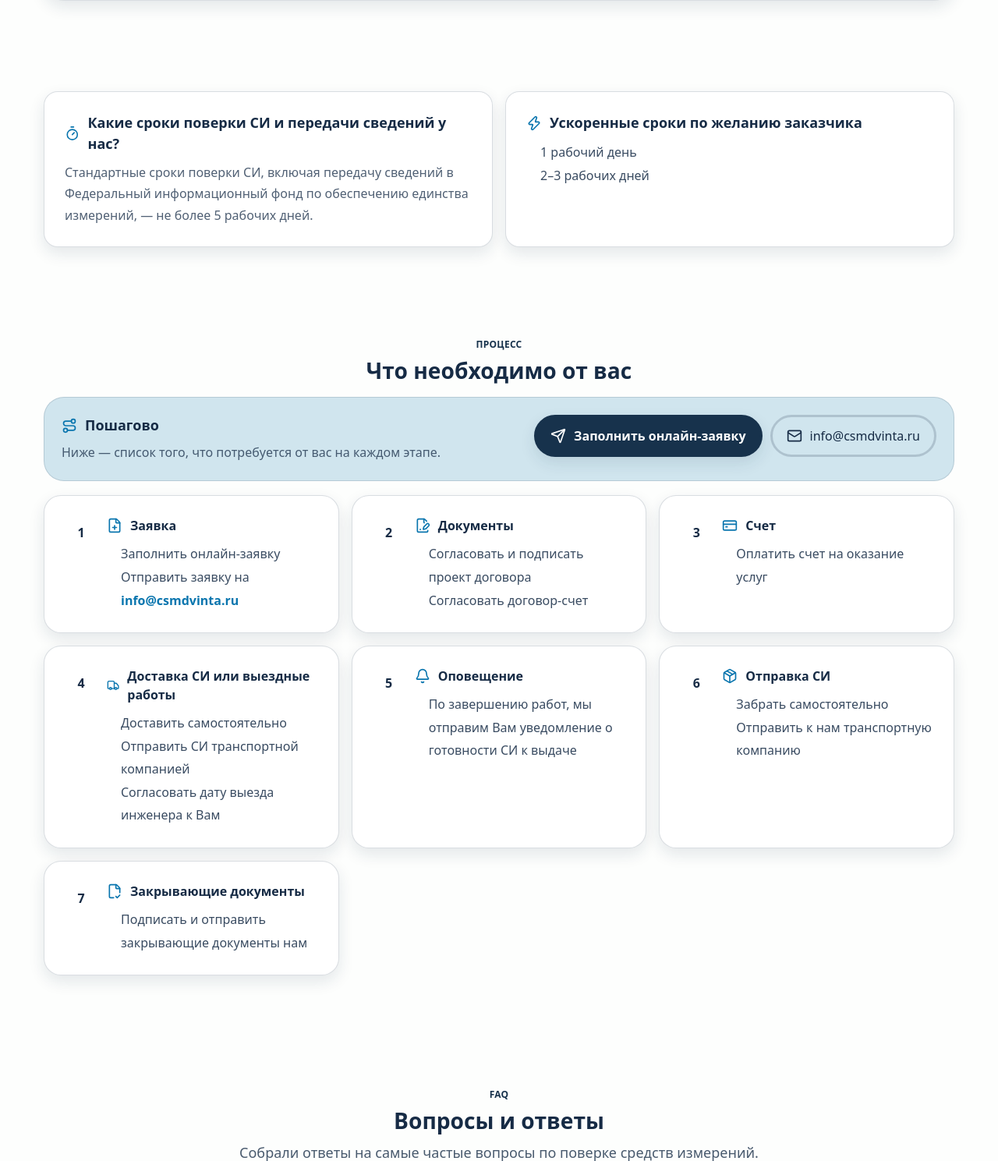
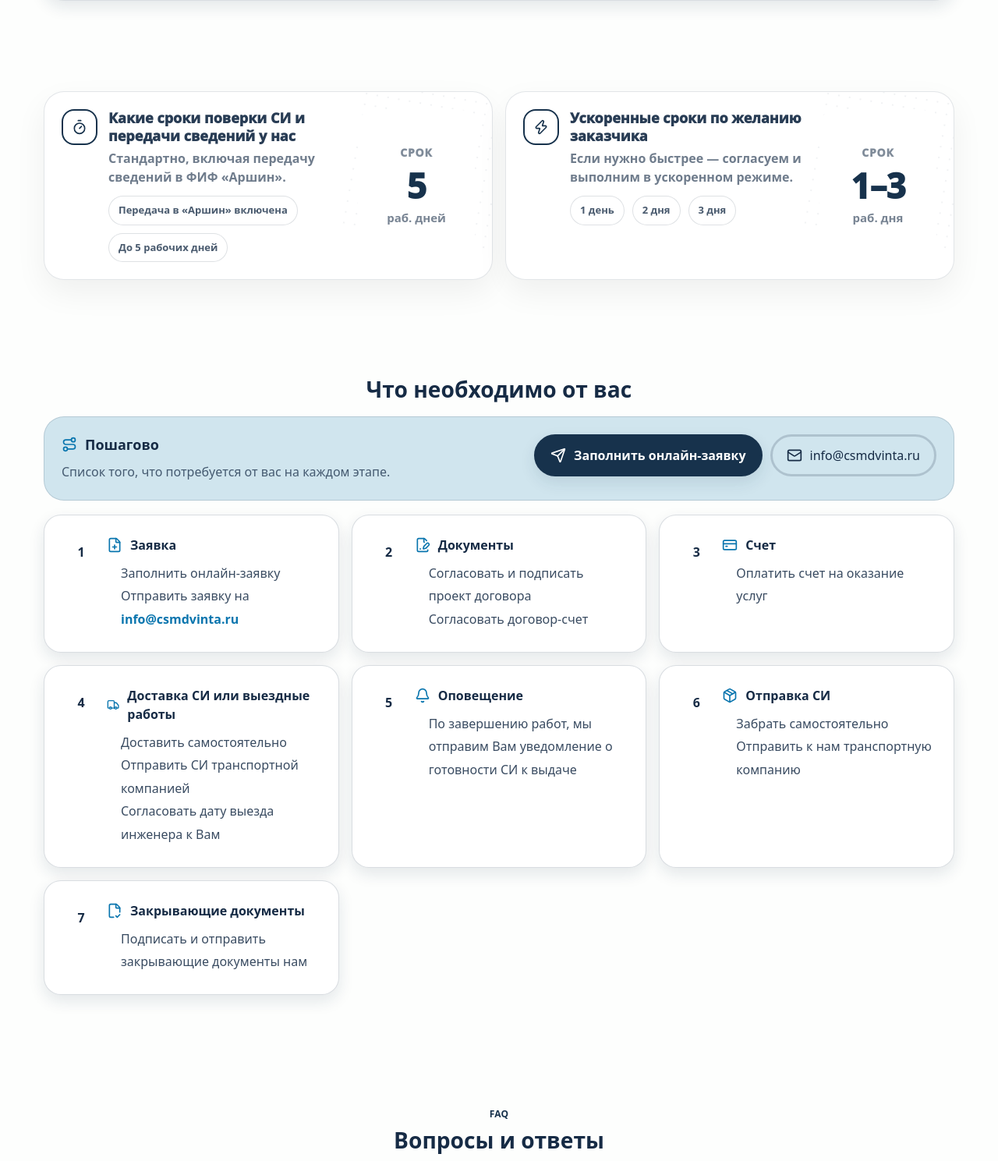
Before and after one commit to plag1atv/Dvinta-group-site, a Flask app: page /metrology/verification in a window 1280 px wide. Shown: the part 1120-2609 px from the top of the page at 78% size. Run offline with Flask 3, Linux system fonts and the light colour scheme.

Commit message:
25 global change

```diff
--- a/app/static/css/theme.css
+++ b/app/static/css/theme.css
@@ -587,3 +587,166 @@ body.has-mountain footer{
   margin-top:2px;
   color: var(--c-400);
 }
+
+/* TIMELINES (white premium cards with right-side pill) */
+.tline{
+  position: relative;
+  overflow: hidden;
+
+  display: grid;
+  grid-template-columns: 1fr 150px;
+  gap: 18px;
+
+  padding: 22px;
+  border-radius: 26px;
+
+  background: #fff;
+  border: 1px solid rgba(var(--ink-rgb), .12);
+  box-shadow: 0 16px 40px rgba(0,0,0,.06);
+}
+
+.tline-main{
+  display:flex;
+  gap: 14px;
+  align-items:flex-start;
+  position: relative;
+  z-index: 1;
+}
+
+.tline-ico{
+  width: 46px;
+  height: 46px;
+  border-radius: 16px;
+
+  display:flex;
+  align-items:center;
+  justify-content:center;
+
+  background:#fff;
+  border: 2px solid #17324C;
+  color: #17324C;
+  flex: 0 0 auto;
+}
+
+.tline-title{
+  font-weight: 950;
+  font-size: 18px;
+  line-height: 1.25;
+  color: rgba(var(--ink-rgb), .92);
+}
+
+.tline-sub{
+  margin-top: 6px;
+  font-weight: 750;
+  line-height: 1.5;
+  color: rgba(var(--ink-rgb), .62);
+  max-width: 62ch;
+}
+
+.tline-tags{
+  margin-top: 12px;
+  display:flex;
+  flex-wrap:wrap;
+  gap: 10px;
+}
+
+.tline-tag{
+  padding: 8px 12px;
+  border-radius: 999px;
+
+  background:#fff;
+  border: 1px solid rgba(var(--ink-rgb), .14);
+  color: rgba(var(--ink-rgb), .78);
+
+  font-weight: 900;
+  font-size: 13px;
+}
+
+.tline-tag-soft{
+  border-color: rgba(23,50,76,.22);
+  background: rgba(23,50,76,.06);
+  color: #17324C;
+}
+
+/* right side pill */
+.tline-side{
+  position: relative;
+  z-index: 1;
+
+  border-radius: 22px;
+  padding: 14px 12px;
+
+  background: #fff;
+  border: none; /* <-- убрали рамки */
+
+  display:flex;
+  flex-direction:column;
+  justify-content:center;
+  align-items:center;
+  text-align:center;
+}
+
+/* .tline-side-strong больше не нужен — удалить */
+
+.tline-side-strong{
+  border-color: #17324C;
+}
+
+.tline-side-top{
+  font-weight: 950;
+  font-size: 14px;       /* больше */
+  letter-spacing: .06em;
+  text-transform: uppercase;
+  color: rgba(var(--ink-rgb), .55);
+}
+
+.tline-side-num{
+  margin-top: 10px;
+  font-weight: 980;
+  font-size: 44px;       /* больше */
+  line-height: 1;
+  letter-spacing: -0.02em;
+  color: #17324C;
+}
+
+.tline-side-unit{
+  margin-top: 8px;
+  font-weight: 900;
+  font-size: 15px;       /* больше */
+  color: rgba(var(--ink-rgb), .58);
+}
+
+/* subtle dot pattern */
+.tline-pattern{
+  position:absolute;
+  right: -40px;
+  top: -30px;
+  width: 220px;
+  height: 220px;
+  opacity: .28;
+  background-image:
+    radial-gradient(rgba(23,50,76,.22) 1.2px, transparent 1.2px);
+  background-size: 14px 14px;
+  transform: rotate(10deg);
+  pointer-events:none;
+}
+
+/* responsive */
+@media (max-width: 720px){
+  .tline{
+    grid-template-columns: 1fr;
+  }
+  .tline-side{
+    align-items:flex-start;
+    text-align:left;
+    flex-direction:row;
+    gap: 12px;
+    justify-content:flex-start;
+  }
+  .tline-side-num{
+    margin-top: 0;
+  }
+  .tline-side-top{
+    display:none;
+  }
+}
--- a/app/templates/metrology_verification.html
+++ b/app/templates/metrology_verification.html
@@ -102,31 +102,71 @@
   </div>
 </section>
 
+
 <!-- TIMELINES -->
 <section class="section-sm">
   <div class="container">
     <div class="grid gap-4 lg:grid-cols-2 reveal">
-      <div class="card card-pad hover-lift">
-        <div style="display:flex; align-items:center; gap:10px;">
-          <i data-lucide="timer" class="w-5 h-5" style="color: var(--c-400);"></i>
-          <div style="font-weight:900; font-size:18px;">Какие сроки поверки СИ и передачи сведений у нас?</div>
+
+      <!-- card 1 -->
+      <div class="tline">
+        <div class="tline-main">
+          <div class="tline-ico">
+            <i data-lucide="timer" class="w-5 h-5"></i>
+          </div>
+
+          <div class="tline-text">
+            <div class="tline-title">Какие сроки поверки СИ и передачи сведений у нас</div>
+            <div class="tline-sub">
+              Стандартно, включая передачу сведений в ФИФ «Аршин».
+            </div>
+
+            <div class="tline-tags">
+              <span class="tline-tag">Передача в «Аршин» включена</span>
+              <span class="tline-tag">До 5 рабочих дней</span>
+            </div>
+          </div>
         </div>
-        <p class="text-muted" style="margin-top:10px; line-height:1.7;">
-          Стандартные сроки поверки СИ, включая передачу сведений в Федеральный информационный фонд
-          по обеспечению единства измерений, — не более 5 рабочих дней.
-        </p>
+
+        <div class="tline-side">
+          <div class="tline-side-top">Срок</div>
+          <div class="tline-side-num">5</div>
+          <div class="tline-side-unit">раб. дней</div>
+        </div>
+
+        <div class="tline-pattern" aria-hidden="true"></div>
       </div>
 
-      <div class="card card-pad hover-lift">
-        <div style="display:flex; align-items:center; gap:10px;">
-          <i data-lucide="zap" class="w-5 h-5" style="color: var(--c-400);"></i>
-          <div style="font-weight:900; font-size:18px;">Ускоренные сроки по желанию заказчика</div>
+      <!-- card 2 -->
+      <div class="tline">
+        <div class="tline-main">
+          <div class="tline-ico">
+            <i data-lucide="zap" class="w-5 h-5"></i>
+          </div>
+
+          <div class="tline-text">
+            <div class="tline-title">Ускоренные сроки по желанию заказчика</div>
+            <div class="tline-sub">
+              Если нужно быстрее — согласуем и выполним в ускоренном режиме.
+            </div>
+
+            <div class="tline-tags">
+              <span class="tline-tag">1 день</span>
+              <span class="tline-tag">2 дня</span>
+              <span class="tline-tag">3 дня</span>
+            </div>
+          </div>
         </div>
-        <ul style="margin:10px 0 0; padding-left: 18px; line-height: 1.85; color: rgba(var(--ink-rgb), .85);">
-          <li>1 рабочий день</li>
-          <li>2–3 рабочих дней</li>
-        </ul>
+
+        <div class="tline-side tline-side-strong">
+          <div class="tline-side-top">Срок</div>
+          <div class="tline-side-num">1–3</div>
+          <div class="tline-side-unit">раб. дня</div>
+        </div>
+
+        <div class="tline-pattern" aria-hidden="true"></div>
       </div>
+
     </div>
   </div>
 </section>
@@ -136,7 +176,6 @@
   <div class="container">
 
     <div class="reveal" style="text-align:center;">
-      <div class="kicker">Процесс</div>
       <h2 class="h2" style="margin-top:8px;">Что необходимо от вас</h2>
     </div>
 
@@ -149,7 +188,7 @@
             Пошагово
           </div>
           <div class="text-muted" style="margin-top:8px; line-height:1.7;">
-            Ниже — список того, что потребуется от вас на каждом этапе.
+            Список того, что потребуется от вас на каждом этапе.
           </div>
         </div>
 
```
